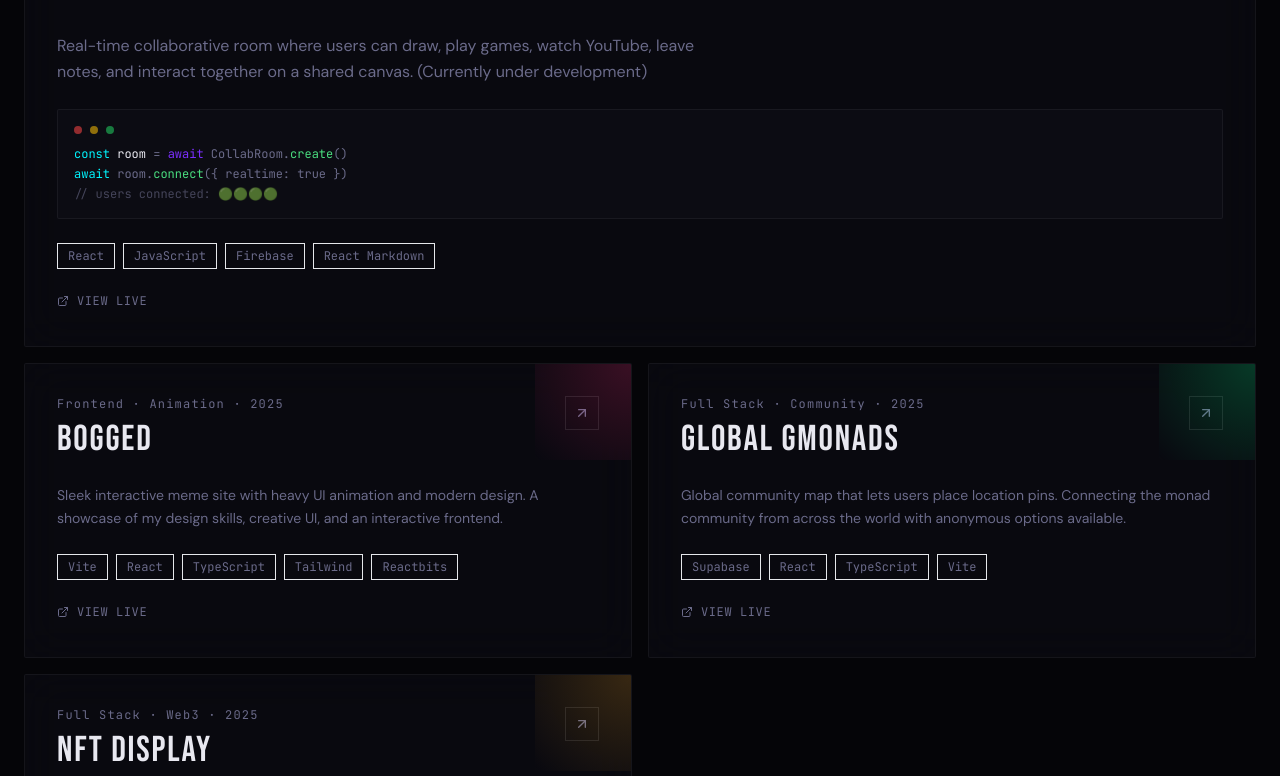
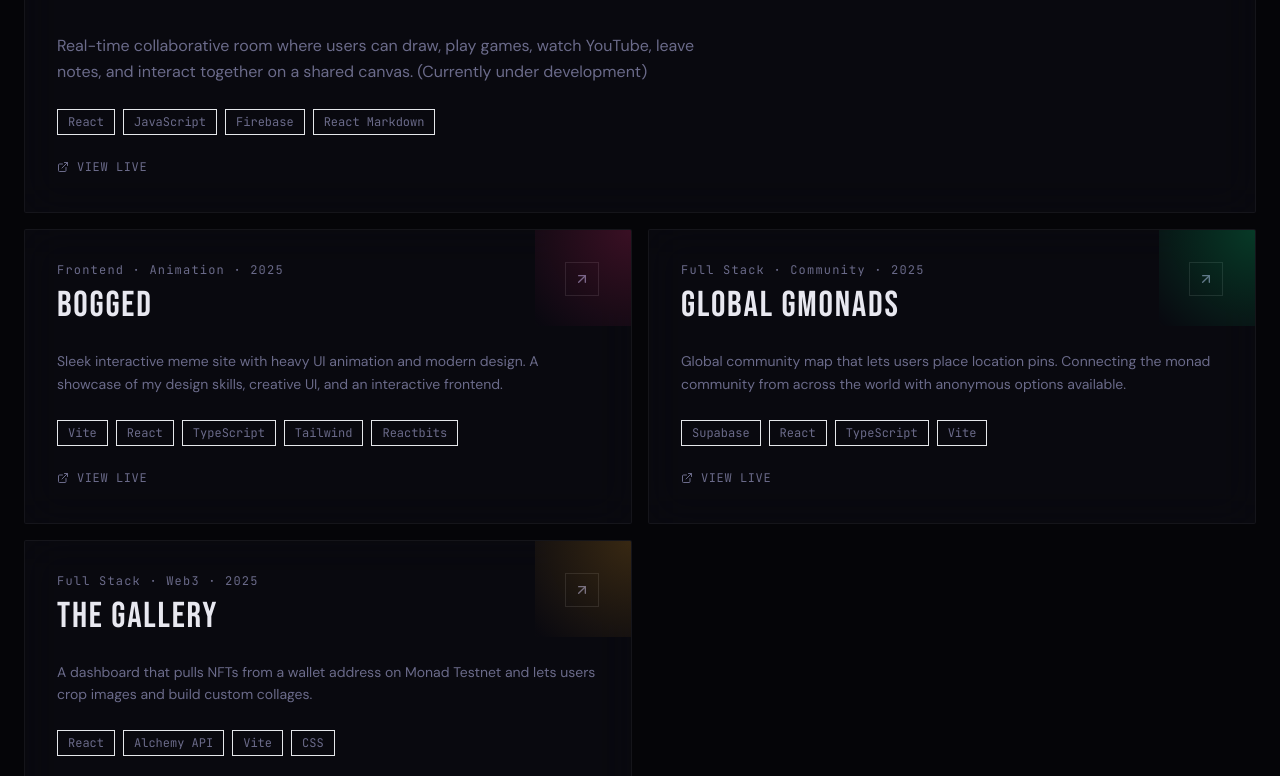
Before and after one commit to sm2828/portfolio, a React (Vite) app: page / in a window 1280 px wide. Shown: the part 1224-2000 px from the top of the page. Built offline with nearby package versions, Linux system fonts and the light colour scheme.

Commit message:
removed extra unneeded details

```diff
--- a/src/components/ProjectCard.tsx
+++ b/src/components/ProjectCard.tsx
@@ -99,26 +99,6 @@ export default function ProjectCard({ project, index }: Props) {
           {project.description}
         </p>
 
-        {/* Featured extra visual */}
-        {isFeatured && (
-          <div className="mb-6 p-4 border border-white/5 rounded-sm bg-white/[0.02] relative overflow-hidden">
-            <div className="flex gap-2 mb-3">
-              <div className="w-2 h-2 rounded-full bg-red-500/60" />
-              <div className="w-2 h-2 rounded-full bg-yellow-500/60" />
-              <div className="w-2 h-2 rounded-full bg-green-500/60" />
-            </div>
-            <div className="font-mono text-xs text-muted space-y-1">
-              <p><span className="text-accent">const</span> <span className="text-text">room</span> = <span className="text-accent2">await</span> CollabRoom.<span className="text-green-400">create</span>{'()'}</p>
-              <p><span className="text-accent">await</span> room.<span className="text-green-400">connect</span>{'({ realtime: true })'}</p>
-              <p className="text-muted/60">{'// users connected: 🟢🟢🟢🟢'}</p>
-            </div>
-            <div
-              className="absolute inset-0 opacity-0 group-hover:opacity-100 transition-opacity duration-700 pointer-events-none"
-              style={{ background: `linear-gradient(135deg, ${project.accent}05, transparent)` }}
-            />
-          </div>
-        )}
-
         {/* Stack pills */}
         <div className="flex flex-wrap gap-2">
           {project.stack.map((tech) => (
--- a/src/data/projects.ts
+++ b/src/data/projects.ts
@@ -49,8 +49,8 @@ export const projects: Project[] = [
     year: '2025',
   },
   {
-    id: 'nft-display',
-    title: 'NFT Display',
+    id: 'the-gallery',
+    title: 'The Gallery',
     description: 'A dashboard that pulls NFTs from a wallet address on Monad Testnet and lets users crop images and build custom collages.',
     url: 'https://nft-display-psi.vercel.app',
     stack: ['React', 'Alchemy API', 'Vite', 'CSS'],
```
Also changed, not shown: 5 other files (tests, documents, lock files or other folders).
